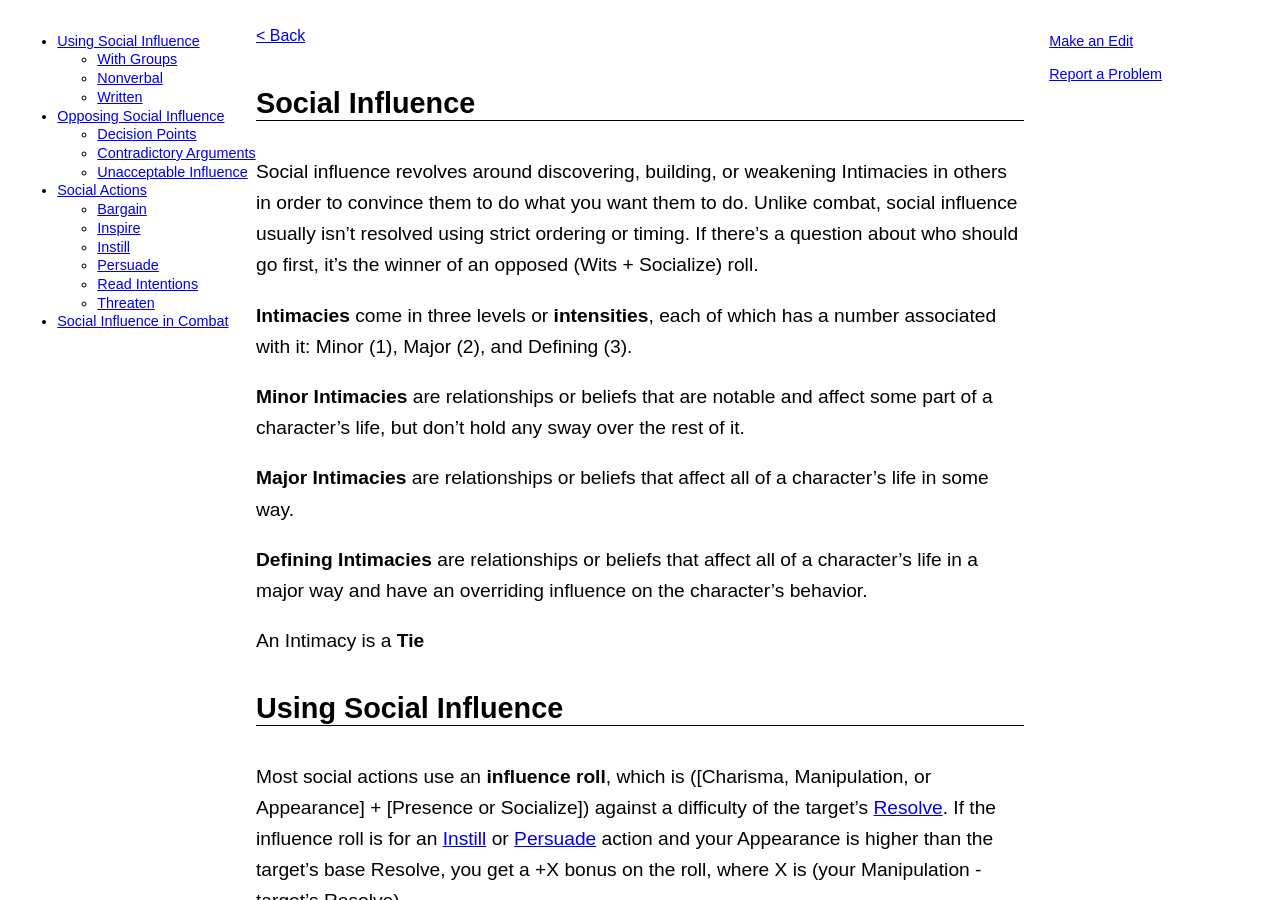
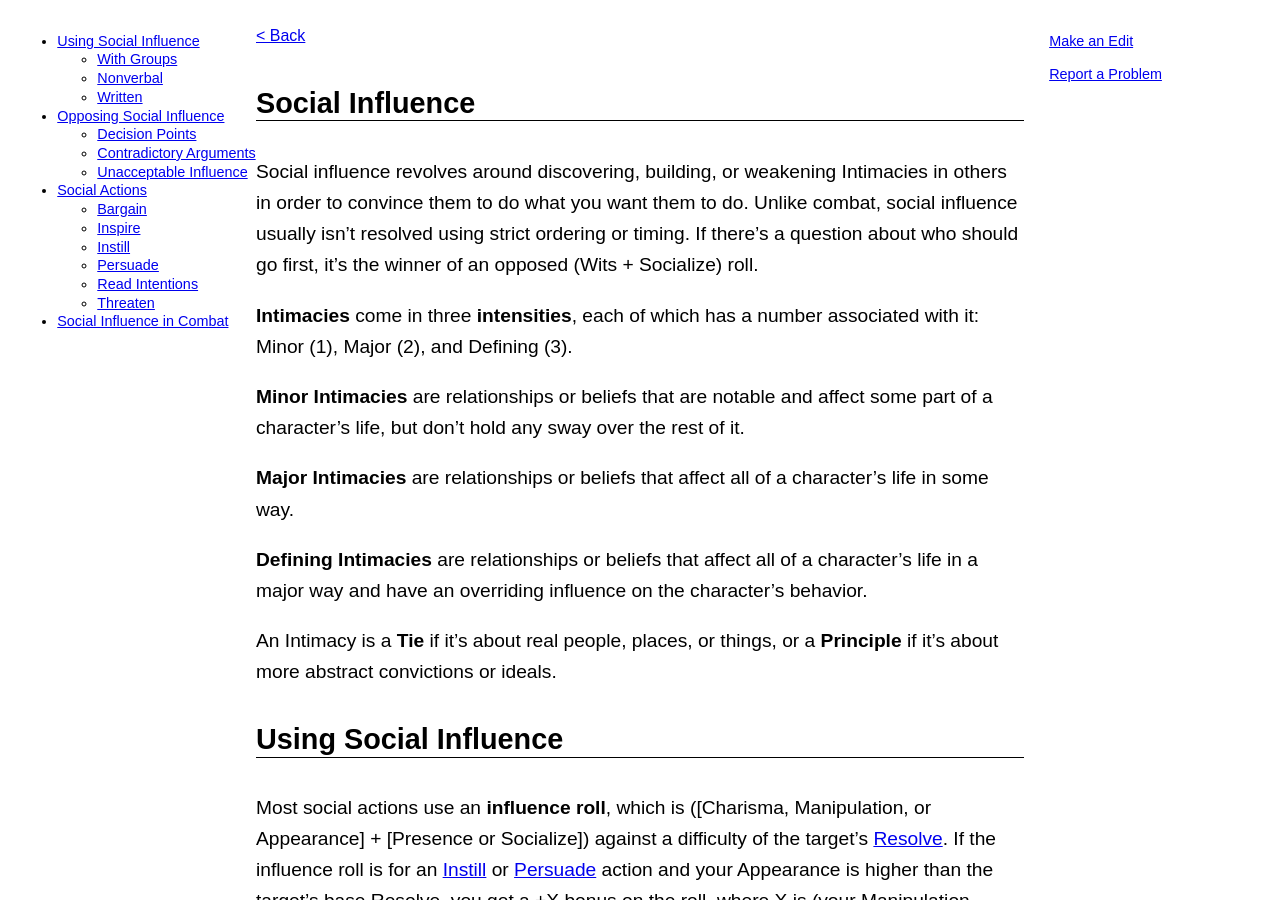
Before and after one commit to lost-egg/lost-egg.github.io, a Jekyll site: the page built from social-influence.md, in a window 1280 px wide and 900 px high. Built offline with Jekyll 4.4.1, drawn with Linux system fonts in a browser that asks for light colours.

Commit message:
Fix typo

```diff
--- a/social-influence.md
+++ b/social-influence.md
@@ -7,7 +7,7 @@ title: Social Influence
 
 Social influence revolves around discovering, building, or weakening Intimacies in others in order to convince them to do what you want them to do. Unlike combat, social influence usually isn't resolved using strict ordering or timing. If there's a question about who should go first, it's the winner of an opposed (Wits + Socialize) roll.
 
-**Intimacies** come in three levels or **intensities**, each of which has a number associated with it: Minor (1), Major (2), and Defining (3).
+**Intimacies** come in three **intensities**, each of which has a number associated with it: Minor (1), Major (2), and Defining (3).
 
 **Minor Intimacies** are relationships or beliefs that are notable and affect some part of a character's life, but don't hold any sway over the rest of it.
 
@@ -15,7 +15,7 @@ Social influence revolves around discovering, building, or weakening Intimacies
 
 **Defining Intimacies** are relationships or beliefs that affect all of a character's life in a major way and have an overriding influence on the character's behavior.
 
-An Intimacy is a **Tie**
+An Intimacy is a **Tie** if it's about real people, places, or things, or a **Principle** if it's about more abstract convictions or ideals.
 
 ## Using Social Influence
 
```
